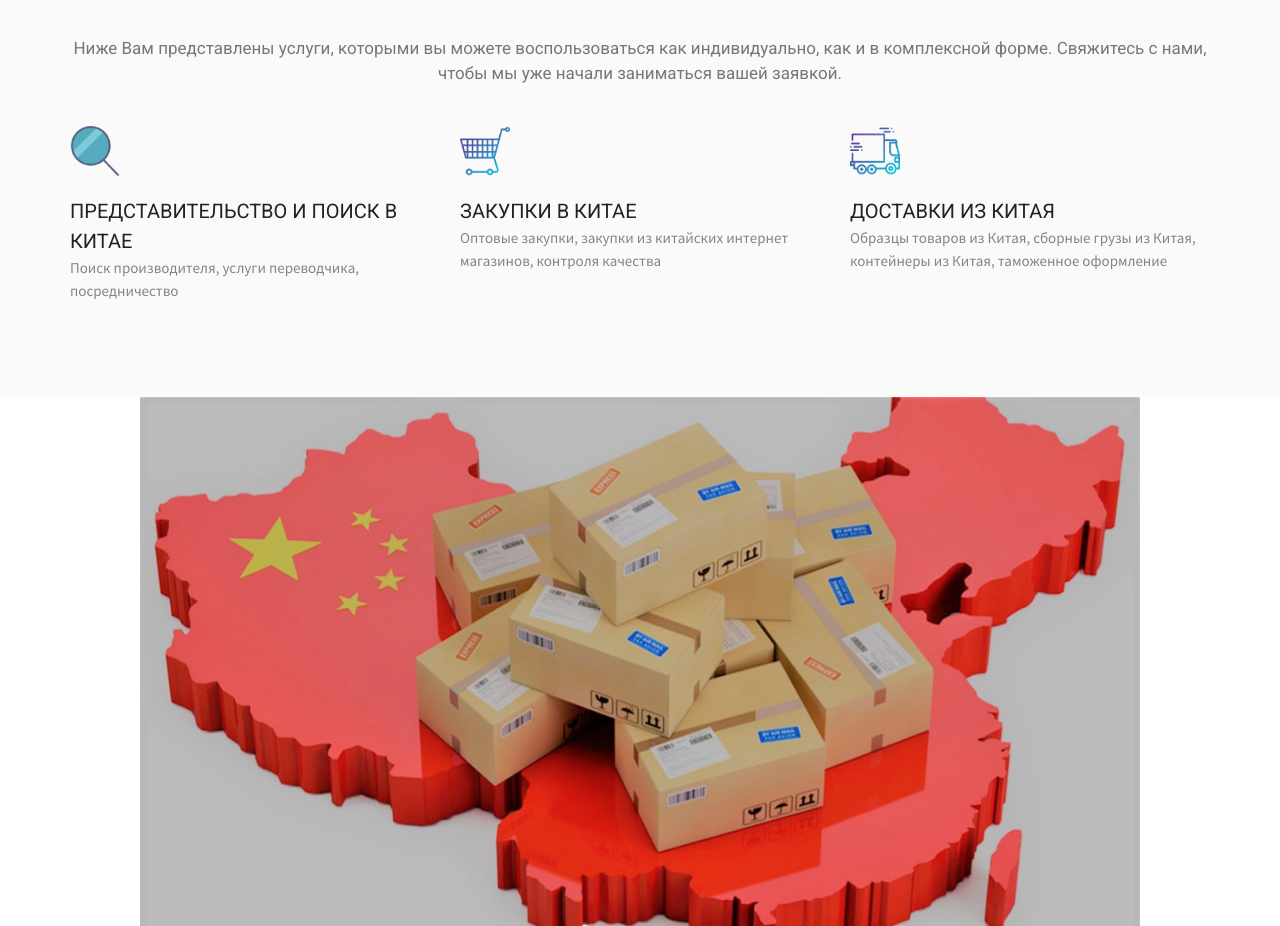
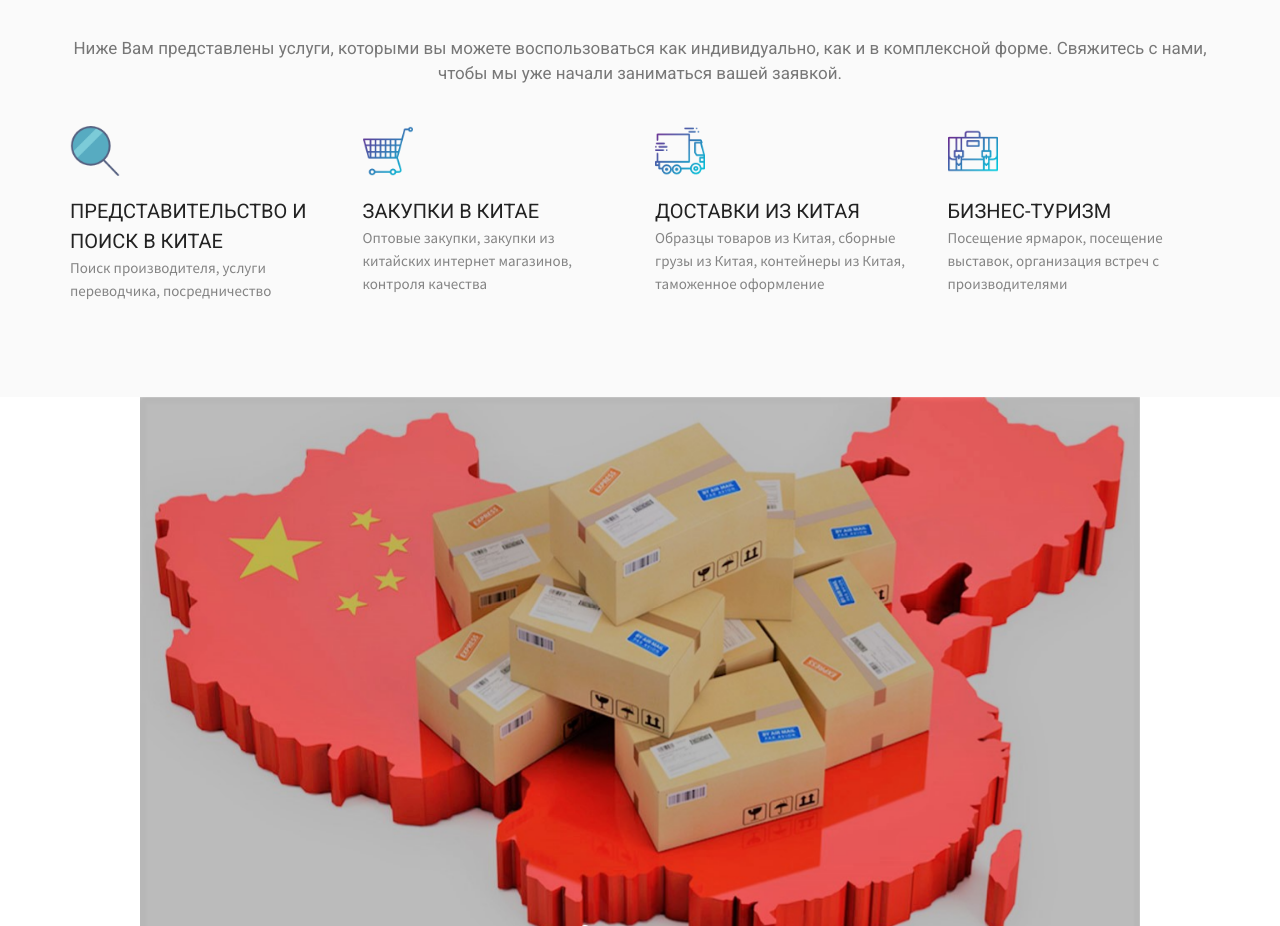
Before and after one commit to Mankunian/our-era, a plain HTML site: page index.html in a window 1280 px wide. Shown: the part 1140-2066 px from the top of the page. Drawn offline with Linux system fonts and the light colour scheme; some packages are replaced by stand-ins of ours.

Commit message:
- add briefcase image and description for a business tourism

```diff
--- a/index.html
+++ b/index.html
@@ -184,7 +184,7 @@
                             </p>
                         </div>
                         <div class="row">
-                            <div class="col-sm-4">
+                            <div class="col-sm-3">
                                 <div class="item">
                                     <div class="icon-box">
                                         <figure>
@@ -198,7 +198,7 @@
                                     <p>Поиск производителя, услуги переводчика, посредничество</p>
                                 </div>
                             </div>
-                            <div class="col-sm-4">
+                            <div class="col-sm-3">
                                 <div class="item">
                                     <div class="icon-box">
                                         <figure>
@@ -212,7 +212,7 @@
                                     <p>Оптовые закупки, закупки из китайских интернет магазинов, контроля качества</p>
                                 </div>
                             </div>
-                            <div class="col-sm-4">
+                            <div class="col-sm-3">
                                 <div class="item">
                                     <div class="icon-box">
                                         <figure>
@@ -224,6 +224,20 @@
                                     </div>
                                     <h6>Доставки из Китая</h6>
                                     <p>Образцы товаров из Китая, сборные грузы из Китая, контейнеры из Китая, таможенное оформление</p>
+                                </div>
+                            </div>
+                            <div class="col-sm-3">
+                                <div class="item">
+                                    <div class="icon-box">
+                                        <figure>
+                                            <a href="#">
+                                                <img src="images/trade/briefcase.png" alt="briefcase"
+                                                     style="width: 50px">
+                                            </a>
+                                        </figure>
+                                    </div>
+                                    <h6>Бизнес-туризм</h6>
+                                    <p>Посещение ярмарок, посещение выставок, организация встреч с производителями</p>
                                 </div>
                             </div>
                         </div>
```
